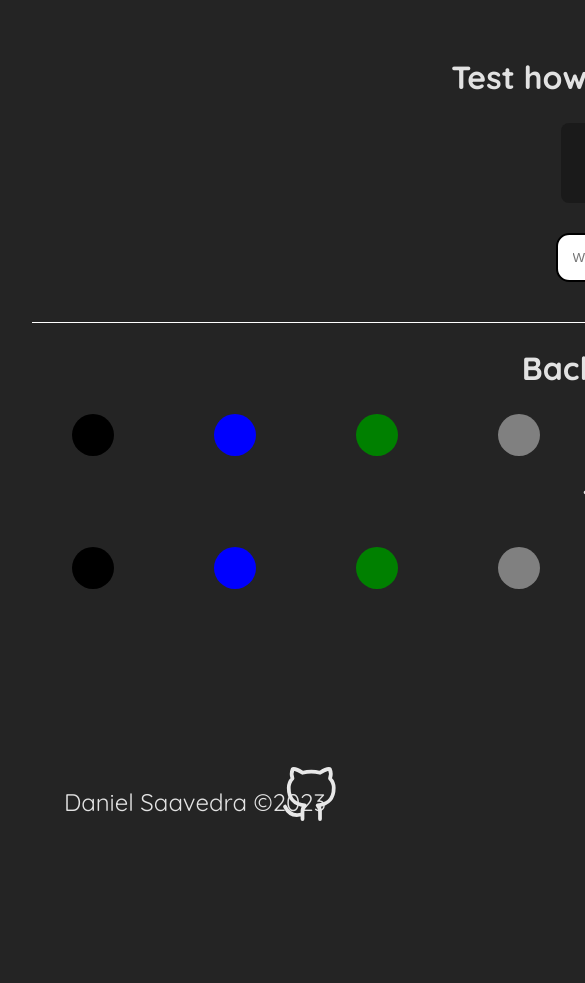
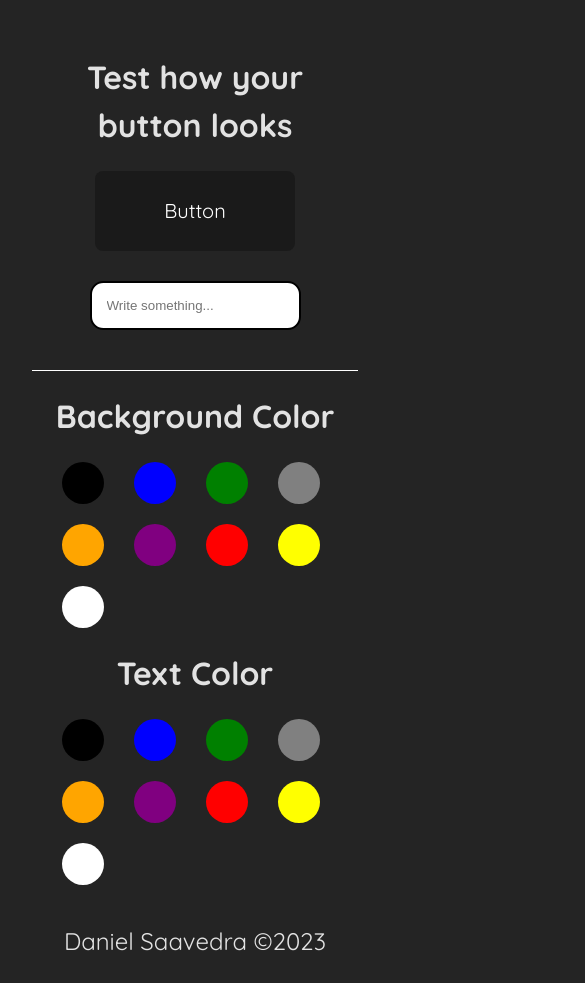
Before and after one commit to kiudev/button-customizer, a React (Vite) app: page / in a window 390 px wide. Shown: the top 983 px of the page, 585 px wide, since content can reach past the window. Before the commit the page ends 844 px from the top, so only its background shows below. Built offline with nearby package versions, Linux system fonts and the light colour scheme.

Commit message:
:phone: add responsive design

```diff
--- a/src/App.css
+++ b/src/App.css
@@ -4,6 +4,17 @@
     padding: 2rem;
     text-align: center;
 }
+
+.container {
+    display: flex;
+    justify-content: center;
+    margin-left: -30px;
+}
+
+.container-responsive {
+    display: flex;
+}
+
 .line {
     background-color: white;
     margin-top: 40px;
@@ -18,3 +29,27 @@ h1 {
 p {
     margin-top: -2px;
 }
+
+@media (max-width: 480px) {
+    .container {
+        display: block;
+    }
+
+    .container-responsive {
+        display: flex;
+        margin-top: 20px;
+        margin-left: 30px;
+    }
+}
+
+@media (min-width: 500px) and (max-width: 760px) {
+    .container {
+        display: block;
+    }
+
+    .container-responsive {
+        display: flex;
+        margin-top: 20px;
+        margin-left: 80px;
+    }
+}
--- a/src/App.jsx
+++ b/src/App.jsx
@@ -27,11 +27,6 @@ function App() {
         setTextColor(text.target.value)
     }
 
-    const containerStyles = {
-        display: 'flex',
-        gap: '20px',
-    }
-
     return (
         <main>
             <header>
@@ -52,7 +47,8 @@ function App() {
                 <header>
                     <h1>Background Color</h1>
                 </header>
-                <section style={containerStyles}>
+                <section className="container">
+                    <div className="container-responsive">
                         <BackgroundColor
                             style={{ backgroundColor: 'black' }}
                             name="background"
@@ -77,6 +73,8 @@ function App() {
                             value="grey"
                             click={changeBackground}
                         />
+                    </div>
+                    <div className="container-responsive">
                         <BackgroundColor
                             style={{ backgroundColor: 'orange' }}
                             name="background"
@@ -101,17 +99,21 @@ function App() {
                             value="yellow"
                             click={changeBackground}
                         />
+                    </div>
+                    <div className="container-responsive">
                         <BackgroundColor
                             style={{ backgroundColor: 'white' }}
                             name="background"
                             value="white"
                             click={changeBackground}
                         />
+                    </div>
                 </section>
                 <header>
                     <h1>Text Color</h1>
                 </header>
-                <section style={containerStyles}>
+                <section className="container">
+                    <div className="container-responsive">
                         <TextColor
                             style={{ backgroundColor: 'black' }}
                             name="text"
@@ -136,6 +138,8 @@ function App() {
                             value="grey"
                             click={changeText}
                         />
+                    </div>
+                    <div className="container-responsive">
                         <TextColor
                             style={{ backgroundColor: 'orange' }}
                             name="background"
@@ -160,12 +164,15 @@ function App() {
                             value="yellow"
                             click={changeText}
                         />
+                    </div>
+                    <div className="container-responsive">
                         <TextColor
                             style={{ backgroundColor: 'white' }}
                             name="background"
                             value="white"
                             click={changeText}
                         />
+                    </div>
                 </section>
             </div>
             <Footer />
--- a/src/components/BackgroundColor/style.css
+++ b/src/components/BackgroundColor/style.css
@@ -1,6 +1,6 @@
 .bgcolor-button {
     cursor: pointer;
-    margin: 0 40px;
+    margin-left: 30px;
     border: 1px solid transparent;
     padding: 20px;
     border-radius: 9999px;
@@ -9,3 +9,9 @@
 .bgcolor-button:hover {
     border-color: #64ceff;
 }
+
+@media (max-width: 1024px) {
+    .bgcolor-button {
+        margin-left: 30px;
+    }
+}
--- a/src/components/Footer/style.css
+++ b/src/components/Footer/style.css
@@ -15,6 +15,23 @@ footer {
     transition: all 0.2s ease-in-out;
 }
 .github-logo:hover {
-    fill: white;
     transform: scale(1.1);
 }
+
+@media (max-width: 760px) {
+    footer {
+        position: relative;
+        margin-top: 40px;
+        margin-bottom: -40px;
+    }
+
+    .github-logo {
+        display: none;
+    }
+}
+
+@media (max-width: 1024px) {
+    .github-logo {
+        display: none;
+    }
+}
--- a/src/components/TextColor/style.css
+++ b/src/components/TextColor/style.css
@@ -1,6 +1,6 @@
 .textcolor-button {
     cursor: pointer;
-    margin: 0 40px;
+    margin-left: 30px;
     border: 1px solid transparent;
     padding: 20px;
     border-radius: 9999px;
@@ -9,3 +9,9 @@
 .textcolor-button:hover {
     border-color: #64ceff;
 }
+
+@media (max-width: 1024px) {
+    .textcolor-button {
+        margin-left: 30px;
+    }
+}
```
Lines whose indentation alone changed are shown as unchanged.
